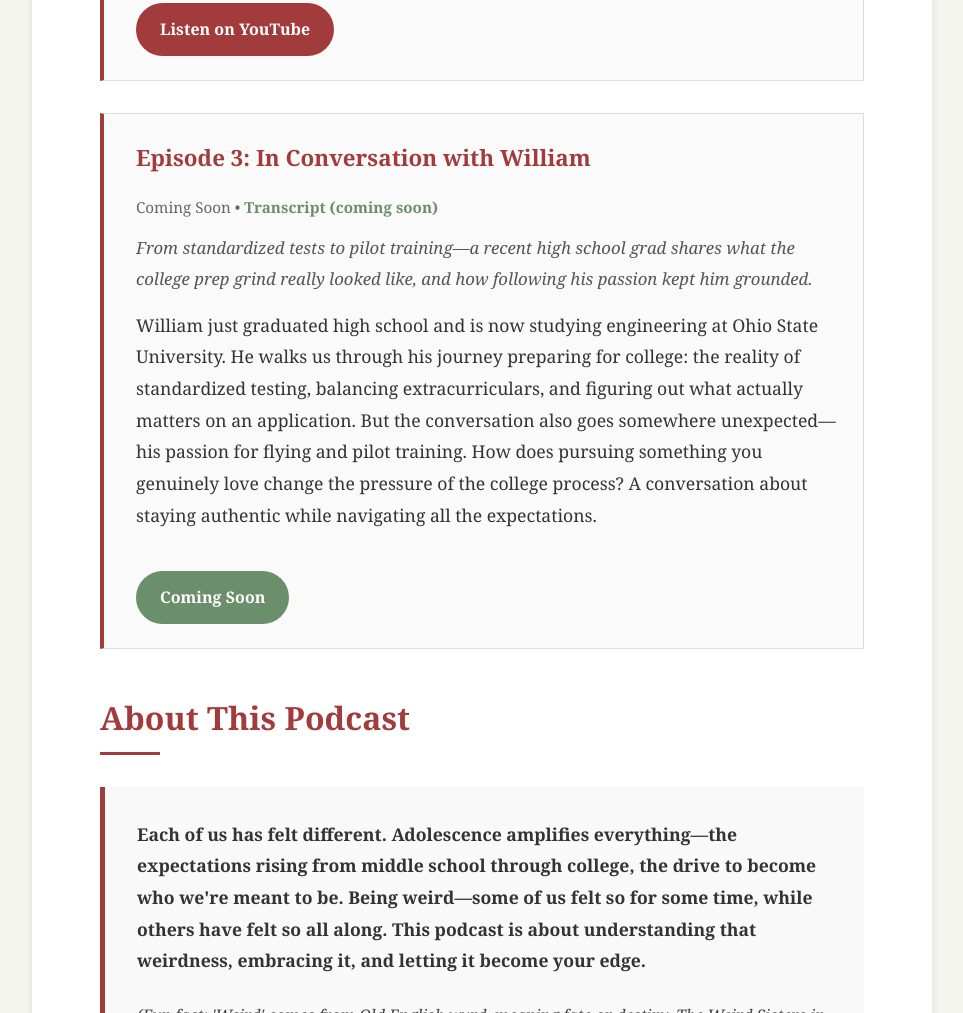
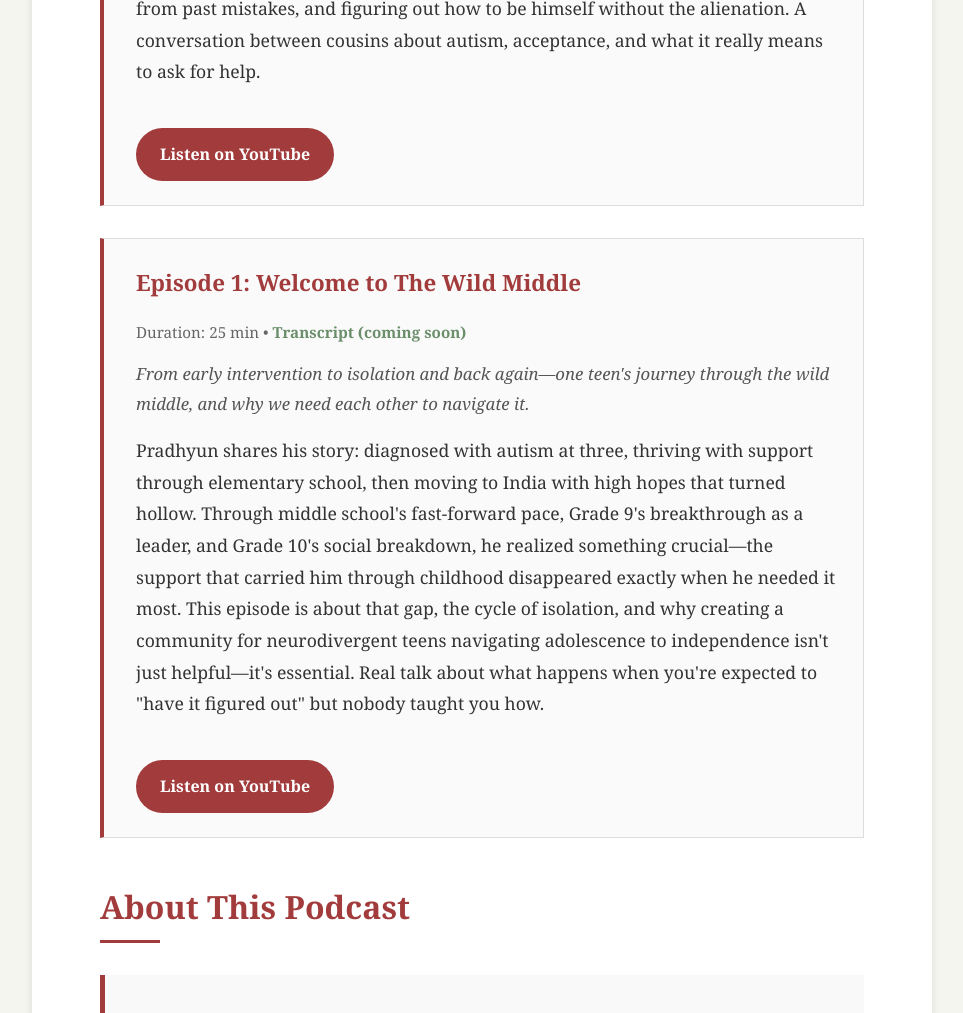
Before and after one commit to pradhyunmaddi134/wildmiddlepod, a plain HTML site: page index.html in a window 1280 px wide. Shown: the part 2331-3344 px from the top of the page, without its empty margins (158-1121 px from the left). Drawn offline with Linux system fonts and the light colour scheme.

Commit message:
Update index.html
updated links and episode descriptions

```diff
--- a/index.html
+++ b/index.html
@@ -635,11 +635,11 @@
                 <p style="font-size: 1.15rem; color: #555; margin-bottom: 2rem; line-height: 1.8;">You're here because you're tired of generic advice. Tired of forums that don't quite get it, resources that feel disconnected, presentations that miss the point. You're looking for something real—insights from people who've lived it, authentic conversations, contexts that actually match your life, and the simple reassurance that you're not alone.</p>
 
                 <div class="episode">
-                    <h3>Episode 1: Welcome to The Wild Middle</h3>
-                    <p class="episode-meta">Duration: 25 min • <a href="#">Transcript (coming soon)</a></p>
-                    <p class="episode-hook">From early intervention to isolation and back again—one teen's journey through the wild middle, and why we need each other to navigate it.</p>
-                    <p>Pradhyun shares his story: diagnosed with autism at three, thriving with support through elementary school, then moving to India with high hopes that turned hollow. Through middle school's fast-forward pace, Grade 9's breakthrough as a leader, and Grade 10's social breakdown, he realized something crucial—the support that carried him through childhood disappeared exactly when he needed it most. This episode is about that gap, the cycle of isolation, and why creating a community for neurodivergent teens navigating adolescence to independence isn't just helpful—it's essential. Real talk about what happens when you're expected to "have it figured out" but nobody taught you how.</p>
-                    <a href="#" class="listen-button">Listen on YouTube</a>
+                    <h3>Episode 3: In Conversation with William</h3>
+                    <p class="episode-meta">Duration: 32 min • <a href="#">Transcript (coming soon)</a></p>
+                    <p class="episode-hook">Childhood friends reconnect across continents to talk about maintaining connection through distance, being misunderstood in elementary school, and why autism isn't a weakness—it's a strength.</p>
+                    <p>William and Pradhyun reconnect after years of friendship kept alive through Minecraft and quick calls. William shares what elementary school felt like—when being autistic made him seem like the "bad kid," even though he wasn't trying to cause trouble. They unpack online vs. face-to-face friendships, how neurodiversity shows up as hyperfocus and dedication, and what it's like to navigate college as an autistic student. Now studying aerospace engineering and aviation at Ohio State, William talks about choosing a school that felt right over chasing prestige, the independence gained from working as a camp counselor, and joining the flight team where one of the coaches is also autistic. His message is clear: autism isn't something to overcome—it's a strength that, once embraced, can shift your entire worldview. A conversation between friends about connection, growth, and refusing to see neurodiversity as a deficit.</p>
+                    <a href="https://youtu.be/GL6NvyHDV-E" class="listen-button" rel="noopener noreferrer" target="_blank">Listen on YouTube</a>
                 </div>
 
                 <div class="episode">
@@ -651,11 +651,11 @@
                 </div>
 
                 <div class="episode">
-                    <h3>Episode 3: In Conversation with William</h3>
-                    <p class="episode-meta">Coming Soon • <a href="#">Transcript (coming soon)</a></p>
-                    <p class="episode-hook">From standardized tests to pilot training—a recent high school grad shares what the college prep grind really looked like, and how following his passion kept him grounded.</p>
-                    <p>William just graduated high school and is now studying engineering at Ohio State University. He walks us through his journey preparing for college: the reality of standardized testing, balancing extracurriculars, and figuring out what actually matters on an application. But the conversation also goes somewhere unexpected—his passion for flying and pilot training. How does pursuing something you genuinely love change the pressure of the college process? A conversation about staying authentic while navigating all the expectations.</p>
-                    <a href="#" class="listen-button coming-soon">Coming Soon</a>
+                    <h3>Episode 1: Welcome to The Wild Middle</h3>
+                    <p class="episode-meta">Duration: 25 min • <a href="#">Transcript (coming soon)</a></p>
+                    <p class="episode-hook">From early intervention to isolation and back again—one teen's journey through the wild middle, and why we need each other to navigate it.</p>
+                    <p>Pradhyun shares his story: diagnosed with autism at three, thriving with support through elementary school, then moving to India with high hopes that turned hollow. Through middle school's fast-forward pace, Grade 9's breakthrough as a leader, and Grade 10's social breakdown, he realized something crucial—the support that carried him through childhood disappeared exactly when he needed it most. This episode is about that gap, the cycle of isolation, and why creating a community for neurodivergent teens navigating adolescence to independence isn't just helpful—it's essential. Real talk about what happens when you're expected to "have it figured out" but nobody taught you how.</p>
+                    <a href="https://youtu.be/4q6eGyyqidU" class="listen-button" rel="noopener noreferrer" target="_blank">Listen on YouTube</a>
                 </div>
             </section>
 
```
